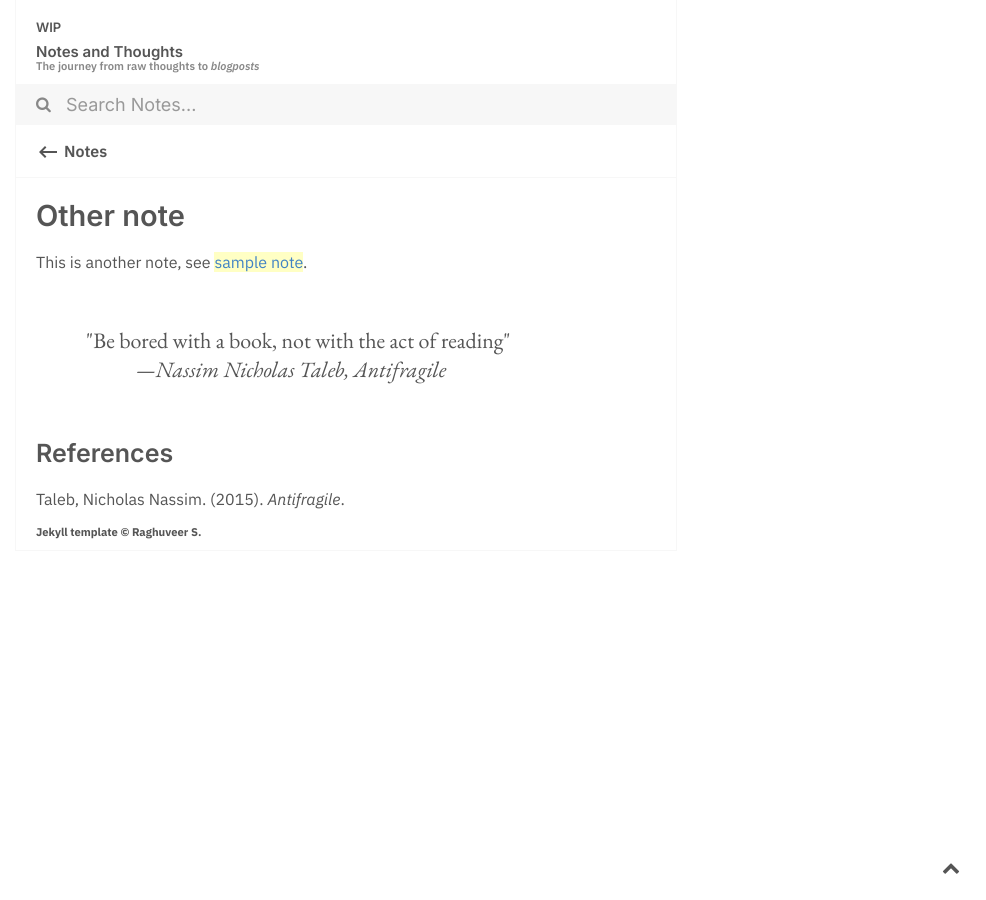
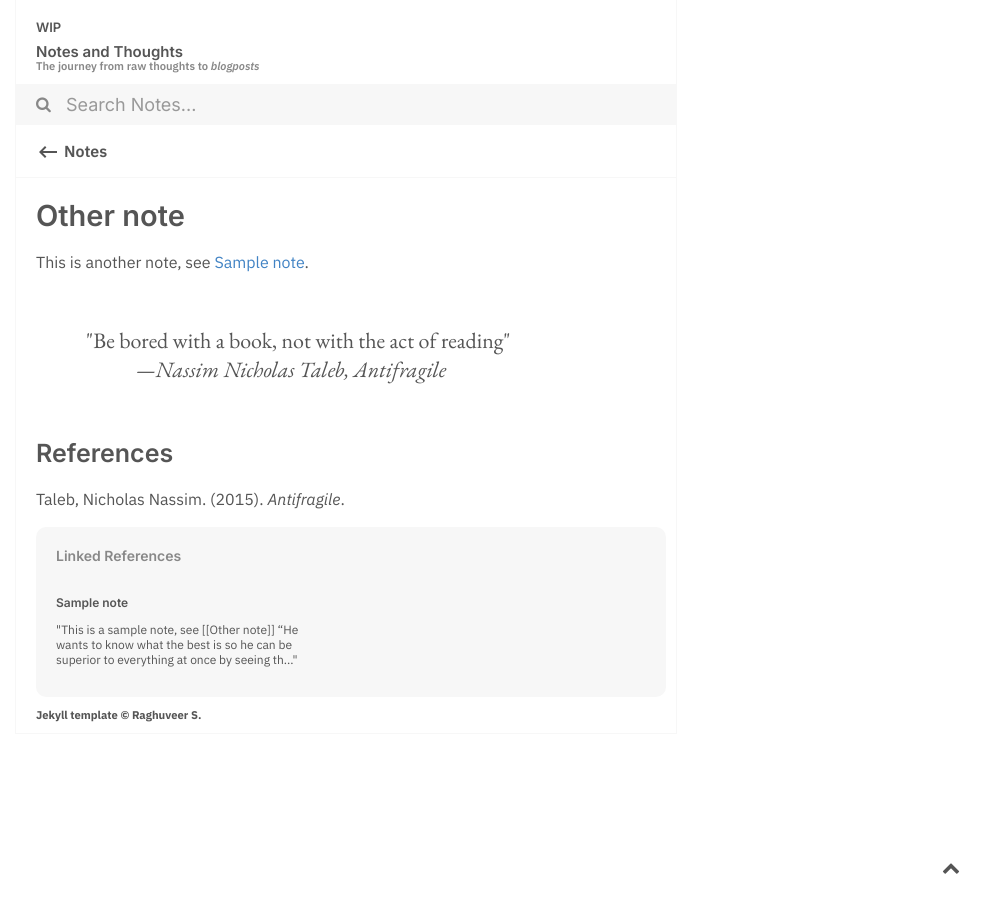
Before and after one commit to gansanay/gansanay.github.io, a Jekyll site: the page built from _notes/other note.md, in a window 1280 px wide. Shown: the whole page, without its empty margins (294-1280 px from the left). Built offline with Jekyll 4.4.1, drawn with Linux system fonts in a browser that asks for light colours.

Commit message:
fix links

```diff
--- a/_includes/header.html
+++ b/_includes/header.html
@@ -80,7 +80,7 @@
                     <path d="M11.96 14.945c-.067 0-.136-.01-.203-.027-1.13-.318-2.097-.986-2.795-1.932-.832-1.125-1.176-2.508-.968-3.893s.942-2.605 2.068-3.438l3.53-2.608c2.322-1.716 5.61-1.224 7.33 1.1.83 1.127 1.175 2.51.967 3.895s-.943 2.605-2.07 3.438l-1.48 1.094c-.333.246-.804.175-1.05-.158-.246-.334-.176-.804.158-1.05l1.48-1.095c.803-.592 1.327-1.463 1.476-2.45.148-.988-.098-1.975-.69-2.778-1.225-1.656-3.572-2.01-5.23-.784l-3.53 2.608c-.802.593-1.326 1.464-1.475 2.45-.15.99.097 1.975.69 2.778.498.675 1.187 1.15 1.992 1.377.4.114.633.528.52.928-.092.33-.394.547-.722.547z" stroke-width="1" stroke-linecap="round" stroke-linejoin="round"/>
                     <path d="M7.27 22.054c-1.61 0-3.197-.735-4.225-2.125-.832-1.127-1.176-2.51-.968-3.894s.943-2.605 2.07-3.438l1.478-1.094c.334-.245.805-.175 1.05.158s.177.804-.157 1.05l-1.48 1.095c-.803.593-1.326 1.464-1.475 2.45-.148.99.097 1.975.69 2.778 1.225 1.657 3.57 2.01 5.23.785l3.528-2.608c1.658-1.225 2.01-3.57.785-5.23-.498-.674-1.187-1.15-1.992-1.376-.4-.113-.633-.527-.52-.927.112-.4.528-.63.926-.522 1.13.318 2.096.986 2.794 1.932 1.717 2.324 1.224 5.612-1.1 7.33l-3.53 2.608c-.933.693-2.023 1.026-3.105 1.026z" stroke-width="1" stroke-linecap="round" stroke-linejoin="round"/>
                 </svg>
-                <p class="title-sans"></p>Digital garden / brain: </p><a href="/notes">gansanay/notes</a>
+                <a href="/notes">Click here for my brain / digital garden </a>
             </div>
         </div>
     </div>
--- a/_notes/other note.md
+++ b/_notes/other note.md
@@ -2,7 +2,7 @@
 tags: other
 ---
 
-This is another note, see [[sample note]].
+This is another note, see [[Sample note]].
 
 {:.serif .medium}
 > "Be bored with a book, not with the act of reading"<br/>
```
Also changed, not shown: _notes/sample note.md (+1 -1 lines).
